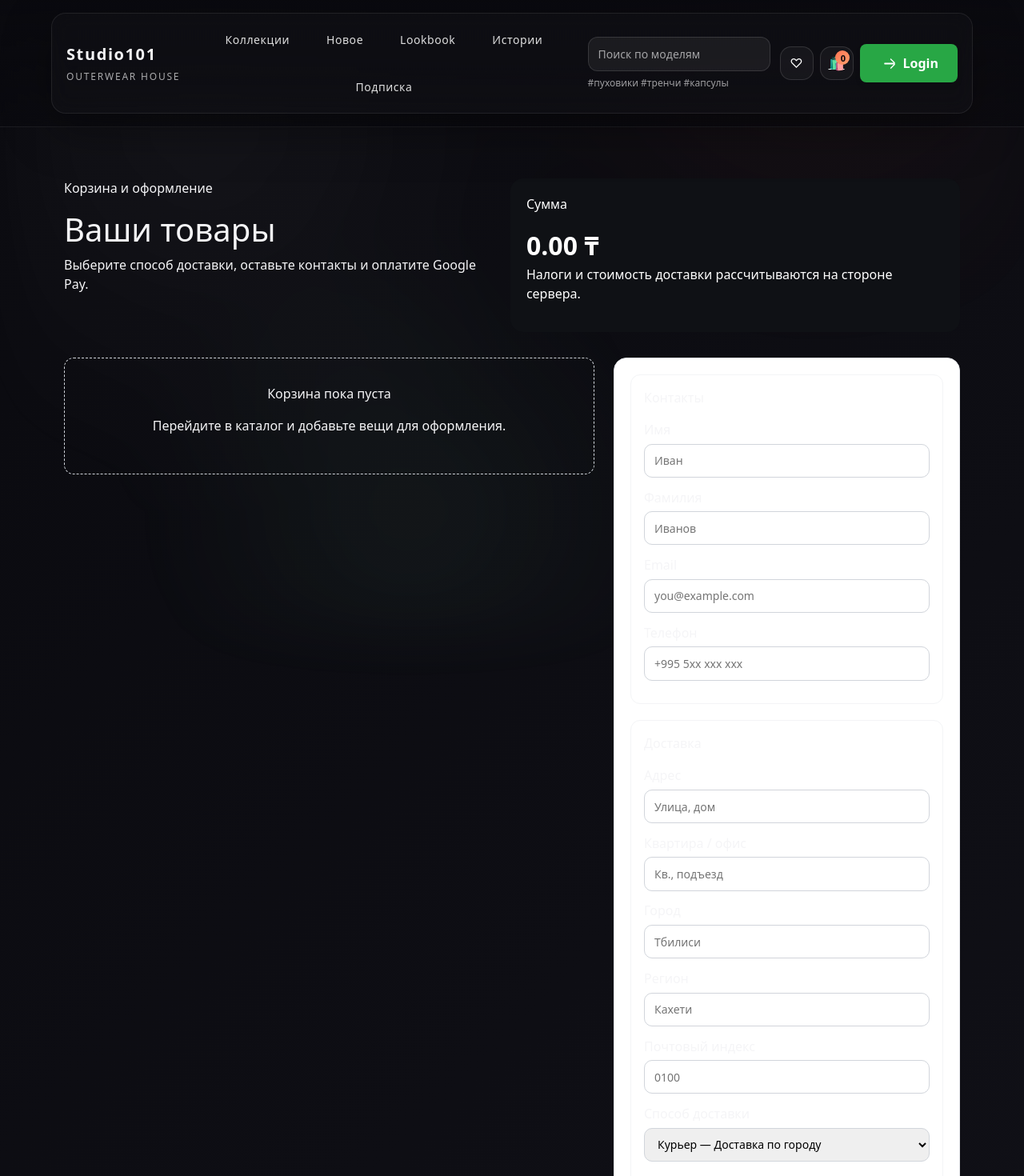
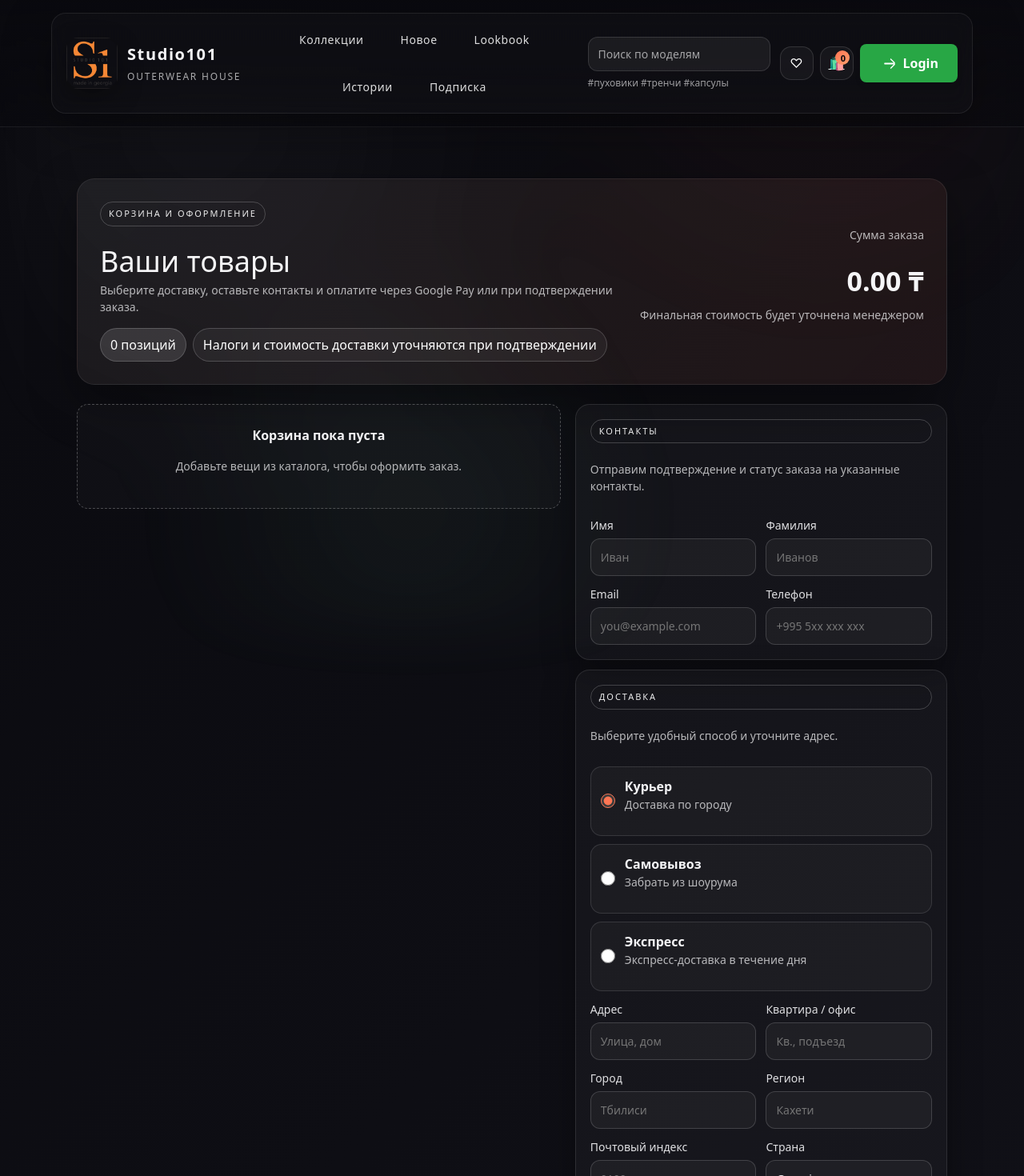
Before and after one commit to rkurdadze/S1-frontend, an Angular app: page /cart in a window 1280 px wide. Shown: the top 1470 px of the page at 80% size. Built offline with nearby package versions, Linux system fonts and the light colour scheme.

Commit message:
logo and cart

```diff
--- a/src/app/common-ui/header/header.component.html
+++ b/src/app/common-ui/header/header.component.html
@@ -1,8 +1,13 @@
 <header class="header">
   <div class="header__bar">
     <div class="brand">
-      <span class="brand__mark">Studio101</span>
-      <span class="brand__tag">Outerwear House</span>
+      <div class="brand__logo">
+        <img src="assets/imgs/studio101-logo.png" alt="Логотип Studio101" />
+      </div>
+      <div class="brand__text">
+        <span class="brand__mark">Studio101</span>
+        <span class="brand__tag">Outerwear House</span>
+      </div>
     </div>
 
     <nav class="nav">
--- a/src/app/common-ui/header/header.component.scss
+++ b/src/app/common-ui/header/header.component.scss
@@ -22,6 +22,28 @@
 }
 
 .brand {
+  display: flex;
+  align-items: center;
+  gap: 12px;
+}
+
+.brand__logo {
+  width: 64px;
+  height: 64px;
+  border-radius: 18px;
+  display: grid;
+  place-items: center;
+  box-shadow: 0 10px 30px rgba(0, 0, 0, 0.35);
+}
+
+.brand__logo img {
+  width: 100%;
+  height: 100%;
+  object-fit: contain;
+  border-radius: 14px;
+}
+
+.brand__text {
   display: flex;
   flex-direction: column;
   gap: 4px;
--- a/src/app/pages/cart/cart.component.html
+++ b/src/app/pages/cart/cart.component.html
@@ -1,18 +1,23 @@
 <section class="cart-page">
-  <div class="cart-page__header">
-    <div>
+  <div class="cart-hero">
+    <div class="cart-hero__copy">
       <p class="eyebrow">Корзина и оформление</p>
       <h1>Ваши товары</h1>
-      <p class="muted">Выберите способ доставки, оставьте контакты и оплатите Google Pay.</p>
+      <p class="muted">Выберите доставку, оставьте контакты и оплатите через Google Pay или при подтверждении заказа.</p>
+      <div class="cart-hero__chips">
+        <span class="chip">{{ cartItems.length }} позиций</span>
+        <span class="chip chip--ghost">Налоги и стоимость доставки уточняются при подтверждении</span>
+      </div>
     </div>
-    <div class="cart-page__summary">
-      <p class="eyebrow">Сумма</p>
-      <div class="cart-page__total">{{ total | number:'1.2-2' }} ₸</div>
-      <p class="muted">Налоги и стоимость доставки рассчитываются на стороне сервера.</p>
+    <div class="cart-hero__summary">
+      <p class="muted">Сумма заказа</p>
+      <div class="cart-hero__total">{{ total | number:'1.2-2' }} ₸</div>
+      <p class="muted">Финальная стоимость будет уточнена менеджером</p>
+      <button class="btn btn-ghost" *ngIf="cartItems.length > 0" (click)="clearCart()">Очистить корзину</button>
     </div>
   </div>
 
-  <div class="cart-grid">
+  <div class="cart-shell">
     <div class="cart-items">
       <div class="cart-card" *ngFor="let item of cartItems">
         <div class="cart-card__media">
@@ -21,26 +26,33 @@
         <div class="cart-card__body">
           <div class="cart-card__head">
             <div>
-              <p class="eyebrow">{{ item.colorName }} · {{ item.sizeName }}</p>
+              <p class="eyebrow eyebrow--faded">{{ item.colorName }} · {{ item.sizeName }}</p>
               <h3>{{ item.name }}</h3>
             </div>
-            <button class="btn btn-ghost" (click)="removeItem(item)">
+            <button class="icon-circle" (click)="removeItem(item)" aria-label="Удалить товар">
               <i class="fas fa-trash"></i>
             </button>
           </div>
 
           <div class="cart-card__meta">
-            <div>
-              <p class="muted">Цена</p>
-              <p class="strong">{{ item.price | number:'1.2-2' }} ₸</p>
+            <div class="meta-block">
+              <span class="muted">Цена</span>
+              <span class="strong">{{ item.price | number:'1.2-2' }} ₸</span>
             </div>
-            <div class="quantity-control">
+            <div class="meta-block quantity-control">
               <label class="muted">Кол-во</label>
-              <input type="number" min="1" [value]="item.quantity" (change)="updateQuantity(item, $any($event.target).valueAsNumber || 1)" />
+              <div class="quantity-control__field">
+                <input
+                  type="number"
+                  min="1"
+                  [value]="item.quantity"
+                  (change)="updateQuantity(item, $any($event.target).valueAsNumber || 1)"
+                />
+              </div>
             </div>
-            <div>
-              <p class="muted">Итого</p>
-              <p class="strong">{{ (item.price * item.quantity) | number:'1.2-2' }} ₸</p>
+            <div class="meta-block align-end">
+              <span class="muted">Итого</span>
+              <span class="strong">{{ (item.price * item.quantity) | number:'1.2-2' }} ₸</span>
             </div>
           </div>
         </div>
@@ -48,74 +60,86 @@
 
       <div class="cart-empty" *ngIf="cartItems.length === 0">
         <p class="strong">Корзина пока пуста</p>
-        <p class="muted">Перейдите в каталог и добавьте вещи для оформления.</p>
-      </div>
-
-      <div class="cart-actions" *ngIf="cartItems.length > 0">
-        <button class="btn btn-outline" (click)="clearCart()">Очистить</button>
+        <p class="muted">Добавьте вещи из каталога, чтобы оформить заказ.</p>
       </div>
     </div>
 
-    <div class="checkout-panel">
-      <form [formGroup]="contactForm" class="form-grid">
-        <div class="form-section">
+    <form [formGroup]="contactForm" class="checkout-form">
+      <div class="panel-card">
+        <div class="panel-card__header">
           <p class="eyebrow">Контакты</p>
-          <div class="field-row">
-            <label>Имя</label>
+          <p class="muted">Отправим подтверждение и статус заказа на указанные контакты.</p>
+        </div>
+        <div class="field-grid two-cols">
+          <label class="field">
+            <span>Имя</span>
             <input type="text" formControlName="firstName" placeholder="Иван" />
-          </div>
-          <div class="field-row">
-            <label>Фамилия</label>
+          </label>
+          <label class="field">
+            <span>Фамилия</span>
             <input type="text" formControlName="lastName" placeholder="Иванов" />
-          </div>
-          <div class="field-row">
-            <label>Email</label>
+          </label>
+          <label class="field">
+            <span>Email</span>
             <input type="email" formControlName="email" placeholder="you@example.com" />
-          </div>
-          <div class="field-row">
-            <label>Телефон</label>
+          </label>
+          <label class="field">
+            <span>Телефон</span>
             <input type="tel" formControlName="phone" placeholder="+995 5xx xxx xxx" />
-          </div>
+          </label>
+        </div>
+      </div>
+
+      <div class="panel-card">
+        <div class="panel-card__header">
+          <p class="eyebrow">Доставка</p>
+          <p class="muted">Выберите удобный способ и уточните адрес.</p>
         </div>
 
-        <div class="form-section">
-          <p class="eyebrow">Доставка</p>
-          <div class="field-row">
-            <label>Адрес</label>
+        <div class="delivery-options">
+          <label class="delivery-option" *ngFor="let option of deliveryOptions">
+            <input type="radio" formControlName="deliveryOption" [value]="option.id" />
+            <div>
+              <span class="delivery-option__title">{{ option.label }}</span>
+              <p class="muted">{{ option.description }}</p>
+            </div>
+          </label>
+        </div>
+
+        <div class="field-grid two-cols">
+          <label class="field">
+            <span>Адрес</span>
             <input type="text" formControlName="addressLine1" placeholder="Улица, дом" />
-          </div>
-          <div class="field-row">
-            <label>Квартира / офис</label>
+          </label>
+          <label class="field">
+            <span>Квартира / офис</span>
             <input type="text" formControlName="addressLine2" placeholder="Кв., подъезд" />
-          </div>
-          <div class="field-row">
-            <label>Город</label>
+          </label>
+          <label class="field">
+            <span>Город</span>
             <input type="text" formControlName="city" placeholder="Тбилиси" />
-          </div>
-          <div class="field-row">
-            <label>Регион</label>
+          </label>
+          <label class="field">
+            <span>Регион</span>
             <input type="text" formControlName="region" placeholder="Кахети" />
-          </div>
-          <div class="field-row">
-            <label>Почтовый индекс</label>
+          </label>
+          <label class="field">
+            <span>Почтовый индекс</span>
             <input type="text" formControlName="postalCode" placeholder="0100" />
-          </div>
+          </label>
+          <label class="field">
+            <span>Страна</span>
+            <input type="text" formControlName="country" />
+          </label>
+        </div>
 
-          <div class="field-row">
-            <label>Способ доставки</label>
-            <select formControlName="deliveryOption">
-              <option *ngFor="let option of deliveryOptions" [value]="option.id">{{ option.label }} — {{ option.description }}</option>
-            </select>
-          </div>
+        <label class="field">
+          <span>Комментарии</span>
+          <textarea formControlName="notes" placeholder="Уточнения по доставке" rows="3"></textarea>
+        </label>
+      </div>
 
-          <div class="field-row">
-            <label>Комментарии</label>
-            <textarea formControlName="notes" placeholder="Уточнения по доставке" rows="3"></textarea>
-          </div>
-        </div>
-      </form>
-
-      <div class="payment-panel">
+      <div class="panel-card payment-panel">
         <div class="payment-panel__row">
           <div>
             <p class="eyebrow">Итого к оплате</p>
@@ -137,9 +161,9 @@
           </button>
         </div>
 
-        <div class="payment-panel__hint">Оплата доступна только авторизованным пользователям. После создания заказа будет отправлено письмо с подтверждением.</div>
+        <div class="payment-panel__hint">После создания заказа отправим письмо с подтверждением.</div>
         <div class="payment-panel__error" *ngIf="paymentError">{{ paymentError }}</div>
       </div>
-    </div>
+    </form>
   </div>
 </section>
--- a/src/app/pages/cart/cart.component.scss
+++ b/src/app/pages/cart/cart.component.scss
@@ -1,198 +1,325 @@
 .cart-page {
-  padding: 2rem 1rem 4rem;
-  max-width: 1200px;
-  margin: 0 auto;
+  padding: clamp(16px, 4vw, 32px);
+  display: flex;
+  flex-direction: column;
+  gap: 24px;
+  color: #f5f5f7;
 }
 
-.cart-page__header {
-  display: flex;
-  justify-content: space-between;
-  align-items: flex-start;
-  gap: 1rem;
-  margin-bottom: 2rem;
+.cart-hero {
+  display: grid;
+  grid-template-columns: 1.6fr 0.9fr;
+  gap: 16px;
+  align-items: center;
+  padding: clamp(16px, 3vw, 28px);
+  border-radius: 22px;
+  border: 1px solid rgba(255, 255, 255, 0.08);
+  background: linear-gradient(135deg, rgba(255, 255, 255, 0.06), rgba(255, 118, 84, 0.08));
+  box-shadow: 0 20px 60px rgba(0, 0, 0, 0.35);
 }
 
-.cart-page__summary {
-  background: #0f1115;
-  color: #fff;
-  padding: 1.25rem;
-  border-radius: 16px;
-  min-width: 280px;
+.cart-hero__copy h1 {
+  margin: 6px 0 4px;
+  font-size: clamp(28px, 4vw, 36px);
 }
 
-.cart-page__total {
-  font-size: 2rem;
+.cart-hero__chips {
+  display: flex;
+  flex-wrap: wrap;
+  gap: 8px;
+  margin-top: 10px;
+}
+
+.cart-hero__summary {
+  justify-self: end;
+  text-align: right;
+  display: grid;
+  gap: 6px;
+}
+
+.cart-hero__total {
+  font-size: clamp(28px, 4vw, 34px);
   font-weight: 700;
 }
 
-.cart-grid {
+.cart-shell {
   display: grid;
-  grid-template-columns: 2fr 1.2fr;
-  gap: 1.5rem;
+  grid-template-columns: 1.3fr 1fr;
+  gap: 18px;
 }
 
 .cart-items {
   display: flex;
   flex-direction: column;
-  gap: 1rem;
+  gap: 12px;
 }
 
 .cart-card {
   display: grid;
-  grid-template-columns: 120px 1fr;
-  gap: 1rem;
-  padding: 1rem;
-  border: 1px solid #e5e7eb;
-  border-radius: 16px;
-  background: #fff;
+  grid-template-columns: 150px 1fr;
+  gap: 14px;
+  padding: 14px;
+  border-radius: 18px;
+  border: 1px solid rgba(255, 255, 255, 0.08);
+  background: rgba(255, 255, 255, 0.02);
+  box-shadow: 0 14px 40px rgba(0, 0, 0, 0.35);
 }
 
 .cart-card__media img {
   width: 100%;
-  height: 120px;
+  height: 150px;
   object-fit: cover;
-  border-radius: 12px;
+  border-radius: 14px;
+  border: 1px solid rgba(255, 255, 255, 0.12);
+  background: #0c0c14;
 }
 
 .cart-card__head {
   display: flex;
   justify-content: space-between;
   align-items: flex-start;
+  gap: 12px;
 }
 
 .cart-card__meta {
-  margin-top: 1rem;
+  margin-top: 12px;
   display: grid;
-  grid-template-columns: repeat(3, 1fr);
-  gap: 1rem;
+  grid-template-columns: repeat(3, minmax(0, 1fr));
+  gap: 12px;
+  align-items: end;
+}
+
+.meta-block {
+  display: grid;
+  gap: 4px;
+}
+
+.align-end {
+  text-align: right;
+}
+
+.quantity-control__field input {
+  width: 100%;
+  padding: 10px 12px;
+  border-radius: 12px;
+  border: 1px solid rgba(255, 255, 255, 0.18);
+  background: rgba(255, 255, 255, 0.06);
+  color: #f5f5f7;
+}
+
+.cart-empty {
+  padding: 26px;
+  border-radius: 14px;
+  border: 1px dashed rgba(255, 255, 255, 0.25);
+  text-align: center;
+  background: rgba(255, 255, 255, 0.02);
+}
+
+.checkout-form {
+  display: flex;
+  flex-direction: column;
+  gap: 12px;
+}
+
+.panel-card {
+  border-radius: 18px;
+  border: 1px solid rgba(255, 255, 255, 0.1);
+  background: rgba(255, 255, 255, 0.03);
+  padding: clamp(14px, 2vw, 18px);
+  box-shadow: 0 14px 40px rgba(0, 0, 0, 0.35);
+  display: grid;
+  gap: 12px;
+}
+
+.panel-card__header {
+  display: flex;
+  flex-direction: column;
+  gap: 6px;
+}
+
+.field-grid {
+  display: grid;
+  gap: 12px;
+}
+
+.field-grid.two-cols {
+  grid-template-columns: repeat(auto-fit, minmax(200px, 1fr));
+}
+
+.field {
+  display: grid;
+  gap: 6px;
+  font-size: 14px;
+  color: rgba(245, 245, 247, 0.9);
+}
+
+.field input,
+.field textarea {
+  width: 100%;
+  padding: 12px;
+  border-radius: 12px;
+  border: 1px solid rgba(255, 255, 255, 0.16);
+  background: rgba(255, 255, 255, 0.04);
+  color: #f5f5f7;
+  font-size: 14px;
+}
+
+.field textarea {
+  resize: vertical;
+}
+
+.delivery-options {
+  display: grid;
+  gap: 10px;
+}
+
+.delivery-option {
+  display: grid;
+  grid-template-columns: auto 1fr;
+  gap: 12px;
+  padding: 12px;
+  border-radius: 14px;
+  border: 1px solid rgba(255, 255, 255, 0.12);
+  background: rgba(255, 255, 255, 0.03);
   align-items: center;
 }
 
-.quantity-control input {
-  width: 90px;
-  padding: 0.4rem 0.6rem;
-  border: 1px solid #d1d5db;
-  border-radius: 8px;
+.delivery-option input {
+  accent-color: #ff7654;
+  width: 18px;
+  height: 18px;
 }
 
-.cart-empty {
-  padding: 2rem;
-  border: 1px dashed #d1d5db;
-  border-radius: 12px;
-  text-align: center;
-}
-
-.cart-actions {
-  display: flex;
-  justify-content: flex-end;
-}
-
-.checkout-panel {
-  border: 1px solid #e5e7eb;
-  border-radius: 16px;
-  padding: 1.25rem;
-  background: #fff;
-  display: flex;
-  flex-direction: column;
-  gap: 1rem;
-}
-
-.form-grid {
-  display: grid;
-  grid-template-columns: 1fr;
-  gap: 1.25rem;
-}
-
-.form-section {
-  border: 1px solid #f3f4f6;
-  padding: 1rem;
-  border-radius: 12px;
-}
-
-.field-row {
-  display: flex;
-  flex-direction: column;
-  gap: 0.35rem;
-  margin-bottom: 0.8rem;
-}
-
-.field-row input,
-.field-row select,
-.field-row textarea {
-  border: 1px solid #d1d5db;
-  border-radius: 10px;
-  padding: 0.6rem 0.75rem;
-  font-size: 14px;
+.delivery-option__title {
+  font-weight: 700;
 }
 
 .payment-panel {
-  border: 1px solid #111827;
-  border-radius: 16px;
-  padding: 1rem;
-  background: #0f1115;
-  color: #fff;
+  background: linear-gradient(135deg, rgba(10, 10, 15, 0.9), rgba(255, 118, 84, 0.18));
+  border: 1px solid rgba(255, 255, 255, 0.18);
 }
 
 .payment-panel__row {
   display: flex;
   justify-content: space-between;
-  gap: 1rem;
+  gap: 12px;
   align-items: center;
 }
 
 .payment-panel__total {
-  font-size: 1.6rem;
+  font-size: 26px;
   font-weight: 700;
 }
 
 .payment-panel__buttons {
   display: grid;
   grid-template-columns: 1fr;
-  gap: 0.75rem;
-  margin-top: 1rem;
+  gap: 10px;
 }
 
 .payment-panel__hint {
-  margin-top: 0.5rem;
   font-size: 13px;
-  color: #d1d5db;
+  color: rgba(245, 245, 247, 0.75);
 }
 
 .payment-panel__error {
-  margin-top: 0.75rem;
-  padding: 0.75rem;
-  border-radius: 10px;
-  background: #fee2e2;
-  color: #991b1b;
+  padding: 10px;
+  border-radius: 12px;
+  background: rgba(255, 123, 123, 0.12);
+  color: #ffb4b4;
+  border: 1px solid rgba(255, 123, 123, 0.4);
 }
 
 .btn.btn-google {
   background: #fff;
   color: #111827;
-  border: 1px solid #e5e7eb;
+  border: 1px solid rgba(17, 24, 39, 0.1);
+}
+
+.btn.btn-ghost {
+  border: 1px solid rgba(255, 255, 255, 0.18);
+  color: #f5f5f7;
+}
+
+.icon-circle {
+  width: 44px;
+  height: 44px;
+  border-radius: 50%;
+  border: 1px solid rgba(255, 255, 255, 0.16);
+  background: rgba(255, 255, 255, 0.06);
+  color: #fff;
+  display: grid;
+  place-items: center;
+  cursor: pointer;
+}
+
+.chip {
+  display: inline-flex;
+  align-items: center;
+  gap: 8px;
+  padding: 8px 12px;
+  border-radius: 999px;
+  background: rgba(255, 255, 255, 0.12);
+  color: #fff;
+  border: 1px solid rgba(255, 255, 255, 0.18);
+}
+
+.chip--ghost {
+  background: rgba(255, 255, 255, 0.05);
+}
+
+.eyebrow {
+  display: inline-block;
+  padding: 6px 10px;
+  border: 1px solid rgba(255, 255, 255, 0.2);
+  border-radius: 999px;
+  letter-spacing: 0.18em;
+  font-size: 11px;
+  text-transform: uppercase;
+  color: rgba(255, 255, 255, 0.92);
+}
+
+.eyebrow--faded {
+  border-color: rgba(255, 255, 255, 0.12);
+  color: rgba(245, 245, 247, 0.7);
+}
+
+.muted {
+  color: rgba(245, 245, 247, 0.72);
+  font-size: 14px;
+}
+
+.strong {
+  font-weight: 700;
+  font-size: 16px;
 }
 
 .login-status {
   display: flex;
   align-items: center;
-  gap: 0.5rem;
-  color: #f9fafb;
-  background: #111827;
-  padding: 0.5rem 0.75rem;
-  border-radius: 8px;
+  gap: 8px;
+  padding: 10px 12px;
+  border-radius: 12px;
+  background: rgba(255, 255, 255, 0.08);
+  color: #fff;
 }
 
-@media (max-width: 992px) {
-  .cart-grid {
+@media (max-width: 1024px) {
+  .cart-hero {
     grid-template-columns: 1fr;
   }
 
-  .cart-page__header {
-    flex-direction: column;
+  .cart-hero__summary {
+    justify-self: start;
+    text-align: left;
+  }
+
+  .cart-shell {
+    grid-template-columns: 1fr;
   }
 }
 
-@media (max-width: 640px) {
+@media (max-width: 720px) {
   .cart-card {
     grid-template-columns: 1fr;
   }
--- a/src/app/pages/login/login.component.html
+++ b/src/app/pages/login/login.component.html
@@ -1,4 +1,15 @@
-<div class="login-container">
+<div class="login-page">
+  <div class="login-hero">
+    <div class="logo-badge">
+      <img src="assets/imgs/studio101-logo.png" alt="Логотип Studio101" />
+    </div>
+    <div class="login-hero__text">
+      <p class="eyebrow">Studio101 · Outerwear House</p>
+      <h1>Доступ в личный кабинет</h1>
+      <p class="muted">Войдите через Google, чтобы оформить заказы и сохранять данные доставки.</p>
+    </div>
+  </div>
+
   <div class="login-card">
     <h2 *ngIf="!(isLoggedIn$ | async)">Регистрация или вход</h2>
     <h2 *ngIf="isLoggedIn$ | async">Вы вошли в систему</h2>
@@ -7,7 +18,7 @@
     <div id="google-signin-button" *ngIf="!(isLoggedIn$ | async)"></div>
 
     <button *ngIf="isLoggedIn$ | async" (click)="logout()" class="google-signout-button">
-            <img src="assets/google-icon.svg" alt="Google Logo" class="google-icon">
+      <img src="assets/google-icon.svg" alt="Google Logo" class="google-icon" />
       Выйти
     </button>
   </div>
--- a/src/app/pages/login/login.component.scss
+++ b/src/app/pages/login/login.component.scss
@@ -1,31 +1,88 @@
-.login-container {
-  display: flex;
-  justify-content: center;
+.login-page {
+  min-height: 100vh;
+  padding: clamp(24px, 5vw, 48px);
+  background: linear-gradient(145deg, #0a0a0f, #141422);
+  display: grid;
+  place-items: center;
+  color: #f5f5f7;
+  gap: 18px;
+}
+
+.login-hero {
+  display: grid;
+  grid-template-columns: auto 1fr;
   align-items: center;
-  height: 100vh;
-  background: linear-gradient(135deg, #667eea, #764ba2);
+  gap: 16px;
+  padding: 16px 18px;
+  border-radius: 18px;
+  border: 1px solid rgba(255, 255, 255, 0.08);
+  background: rgba(255, 255, 255, 0.03);
+  width: min(960px, 100%);
+  box-shadow: 0 18px 50px rgba(0, 0, 0, 0.35);
+}
+
+.logo-badge {
+  width: 84px;
+  height: 84px;
+  padding: 8px;
+  border-radius: 22px;
+  background: #fff;
+  display: grid;
+  place-items: center;
+  box-shadow: 0 14px 30px rgba(0, 0, 0, 0.35);
+}
+
+.logo-badge img {
+  width: 100%;
+  height: 100%;
+  object-fit: contain;
+  border-radius: 16px;
+}
+
+.login-hero__text h1 {
+  margin: 6px 0;
+  font-size: clamp(24px, 3vw, 30px);
+}
+
+.login-hero__text .muted {
+  max-width: 640px;
+}
+
+.eyebrow {
+  display: inline-block;
+  padding: 6px 10px;
+  border: 1px solid rgba(255, 255, 255, 0.2);
+  border-radius: 999px;
+  letter-spacing: 0.18em;
+  font-size: 11px;
+  text-transform: uppercase;
+  color: rgba(255, 255, 255, 0.92);
+}
+
+.muted {
+  color: rgba(245, 245, 247, 0.72);
 }
 
 .login-card {
-  background: white;
-  padding: 2rem;
-  border-radius: 10px;
-  box-shadow: 0px 4px 10px rgba(0, 0, 0, 0.2);
+  background: rgba(255, 255, 255, 0.05);
+  padding: clamp(18px, 3vw, 24px);
+  border-radius: 14px;
+  box-shadow: 0px 18px 40px rgba(0, 0, 0, 0.3);
   text-align: center;
-  max-width: 400px;
+  max-width: 480px;
   width: 100%;
+  border: 1px solid rgba(255, 255, 255, 0.08);
 }
 
 h2 {
-  margin-bottom: 1rem;
-  color: #333;
+  margin-bottom: 0.75rem;
+  color: #fff;
 }
 
 p {
-  margin-bottom: 1.5rem;
-  color: #666;
+  margin-bottom: 1.1rem;
+  color: rgba(245, 245, 247, 0.78);
 }
-
 
 .google-signout-button {
   display: flex;
@@ -34,14 +91,14 @@ p {
   background-color: white;
   color: #757575;
   border: 1px solid #dadce0;
-  border-radius: 4px;
+  border-radius: 8px;
   font-size: 16px;
-  padding: 10px 16px;
+  padding: 12px 16px;
   cursor: pointer;
   transition: background-color 0.2s ease-in-out, box-shadow 0.2s;
   width: 100%;
   margin-top: 10px;
-  font-weight: 500;
+  font-weight: 600;
 
   &:hover {
     background-color: #f8f9fa;
@@ -58,3 +115,11 @@ p {
     margin-right: 8px;
   }
 }
+
+@media (max-width: 720px) {
+  .login-hero {
+    grid-template-columns: 1fr;
+    text-align: center;
+    justify-items: center;
+  }
+}
```
Also changed, not shown: public/assets/imgs/studio101-logo.png (added). Lines whose indentation alone changed are shown as unchanged.
